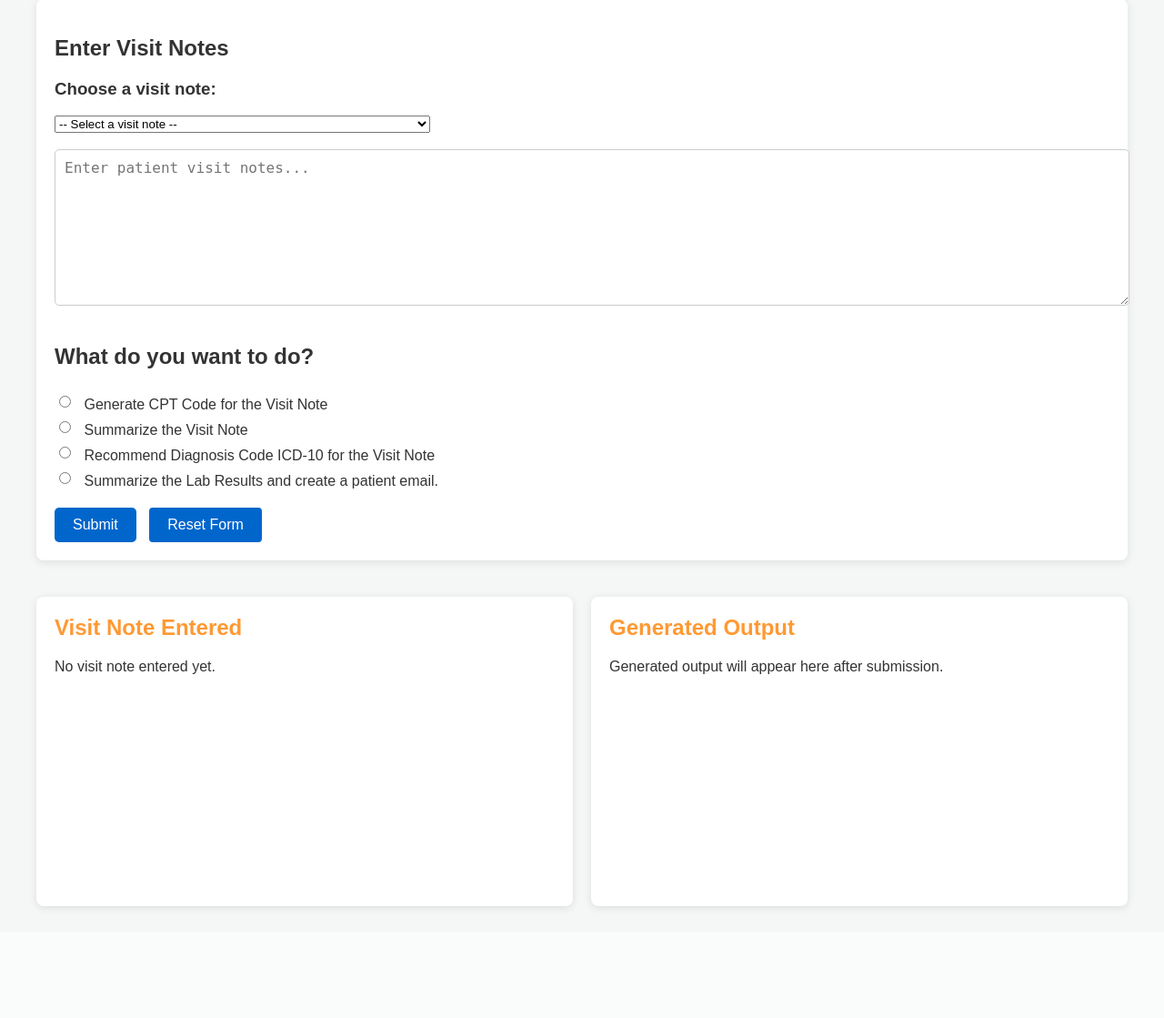
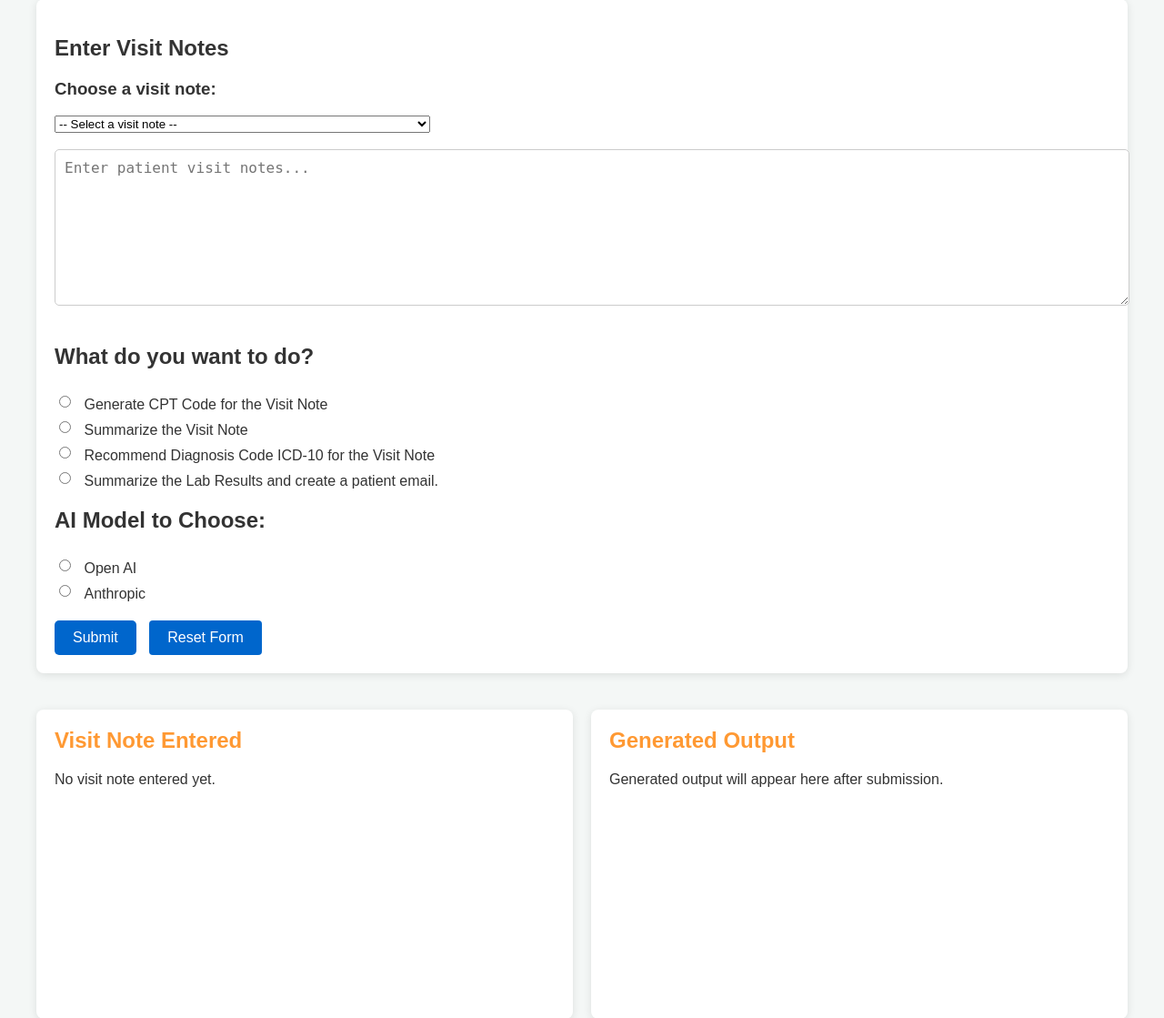
Before and after one commit to codekunoichi/clinical_insights_ai, a Python web app: template app/templates/form.html in a window 1280 px wide. Shown: the part 101-1220 px from the top of the page at 91% size. Before the commit the page ends 1102 px from the top, so only its background shows below. Run offline with Jinja, Linux system fonts and the light colour scheme; the template is opened without the code that fills it, so the values that code supplies are empty.

Commit message:
Add the AI Model to choose from to run the visit note

```diff
--- a/app/templates/form.html
+++ b/app/templates/form.html
@@ -49,6 +49,16 @@
                     <label for="diagnosis">Summarize the Lab Results and create a patient email.</label><br>
                 </div>
 
+                <!-- AI Model to use-->
+                 <h2>AI Model to Choose:</h2>
+                 <div id="model_type" class="radio-group">
+                    <input type="radio" id="openai" name="model_type" value="openai" {% if model_type == "openai" %}checked{% endif %}>
+                    <label for="openai">Open AI</label><br>
+
+                    <input type="radio" id="anthropic" name="model_type" value="anthropic" {% if model_type == "anthropic" %}checked{% endif %}>
+                    <label for="anthropic">Anthropic</label><br>
+                </div>
+
                 <button type="submit">Submit</button>
                 <!-- Reset button with an onClick event to reset the form -->
                 <button type="button" class="reset-button" onclick="resetForm()">Reset Form</button>
@@ -77,7 +87,10 @@
 
         <!-- Right Side: Generated Output -->
         <div id="generated-output-panel" class="box output-box">
-            <h2>Generated Output {% if prompter_type %} <pre>{{ prompter_type }}</pre>{% endif %}</h2>
+            <h2>Generated Output
+                {% if model_type %} <pre> using {{ model_type }}</pre>{% endif %}
+                {% if prompter_type %} <pre>for {{ prompter_type }}</pre>{% endif %}
+            </h2>
             {% if result %}
                 <pre>{{ result | safe }}</pre>
             {% else %}
```
Also changed, not shown: app/app.py (+4 -4 lines).
